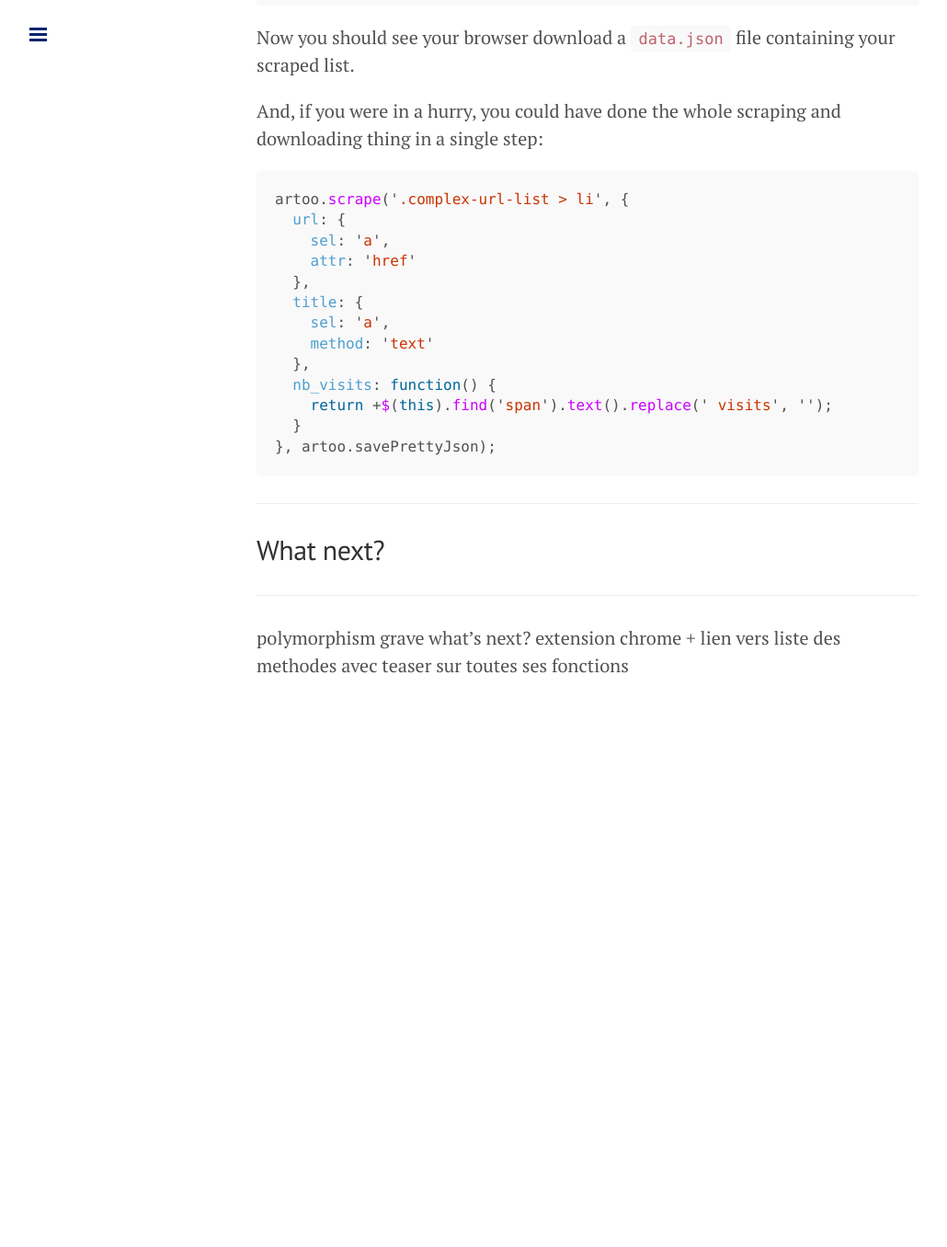
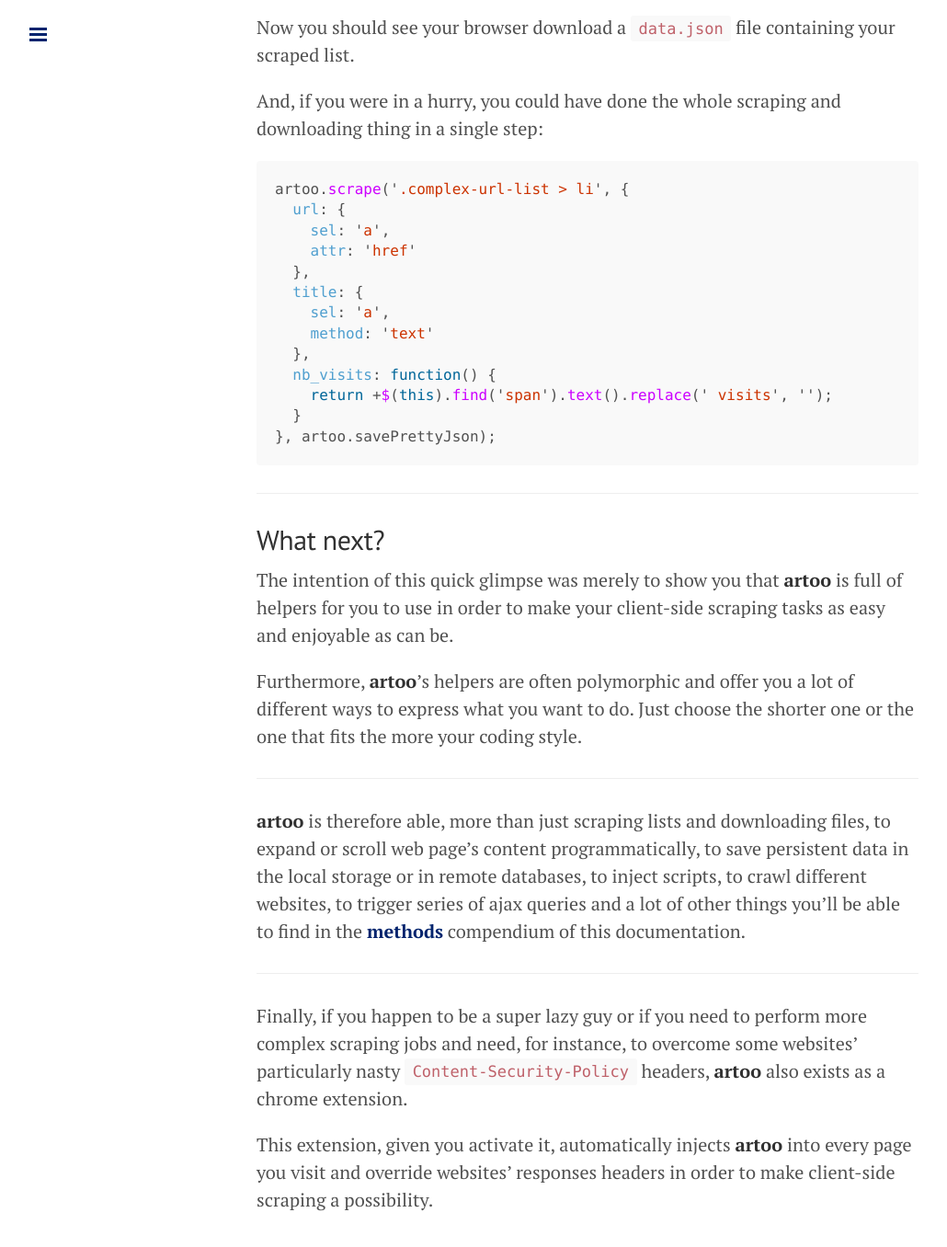
Before and after one commit to medialab/artoo, a Jekyll site: the page built from quick_start.md, in a window 1280 px wide and 1400 px high, scrolled down 6414 px. Shown: the top 1356 px of the window at 92% size, without its empty margins (1-1031 px from the left). Built offline with Jekyll 4.4.1, drawn with Linux system fonts in a browser that asks for light colours; Markdown is read by kramdown in place of the engine named in the settings; before the commit the page ends 7233 px from its top, so only the background shows below that.

Commit message:
Finishing quick start

````diff
--- a/_layouts/default.html
+++ b/_layouts/default.html
@@ -12,7 +12,7 @@
     <div class="wrap">
       <div class="masthead">
         <div class="container">
-          <img class="artoo-logo" src="https://raw.githubusercontent.com/medialab/artoo/master/chrome/icons/icon48.png" />
+          <!-- <img class="artoo-logo" src="https://raw.githubusercontent.com/medialab/artoo/master/chrome/icons/icon48.png" /> -->
           <h3 style="display: inline;" class="masthead-title">
             <a href="{{ site.baseurl }}/" title="Home">{{ site.title }}</a>
             <small>{{ site.tagline }}</small>
--- a/quick_start.md
+++ b/quick_start.md
@@ -279,13 +279,19 @@
 }, artoo.savePrettyJson);
 ```
 
+---
+
+<h2 id="what-next">What next?</h2>
+The intention of this quick glimpse was merely to show you that **artoo** is full of helpers for you to use in order to make your client-side scraping tasks as easy and enjoyable as can be.
+
+Furthermore, **artoo**'s helpers are often polymorphic and offer you a lot of different ways to express what you want to do. Just choose the shorter one or the one that fits the more your coding style.
 
 ---
 
-<h2 id="what-next">What next?</h2>
+**artoo** is therefore able, more than just scraping lists and downloading files, to expand or scroll web page's content programmatically, to save persistent data in the local storage or in remote databases, to inject scripts, to crawl different websites, to trigger series of ajax queries and a lot of other things you'll be able to find in the **[methods]({{ site.baseurl }}/methods)** compendium of this documentation.
 
 ---
 
+Finally, if you happen to be a super lazy guy or if you need to perform more complex scraping jobs and need, for instance, to overcome some websites' particularly nasty `Content-Security-Policy` headers, **artoo** also exists as a chrome extension.
 
-polymorphism grave
-what's next? extension chrome + lien vers liste des methodes avec teaser sur toutes ses fonctions
+This extension, given you activate it, automatically injects **artoo** into every page you visit and override websites' responses headers in order to make client-side scraping a possibility.
````
Also changed, not shown: index.md (+4 -0 lines), methods.md (added, +6 -0 lines).
